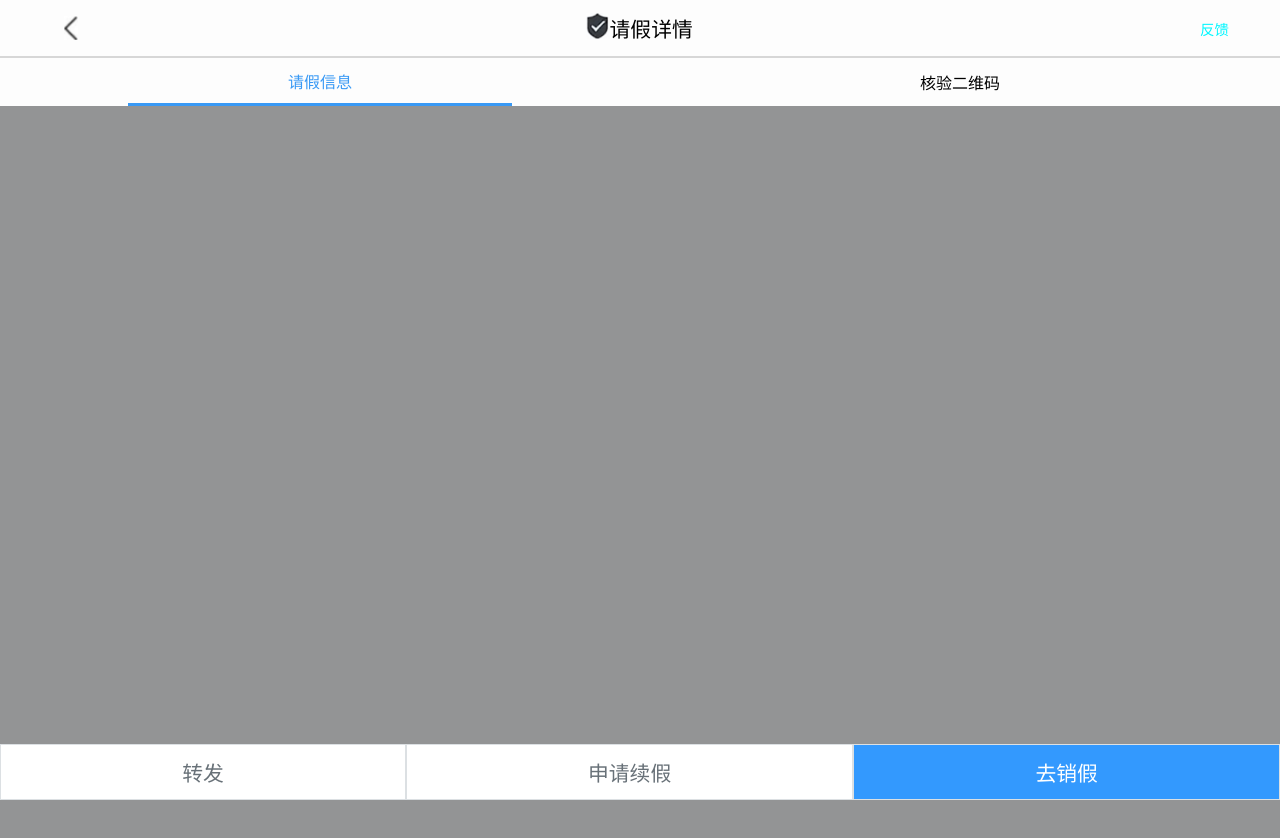
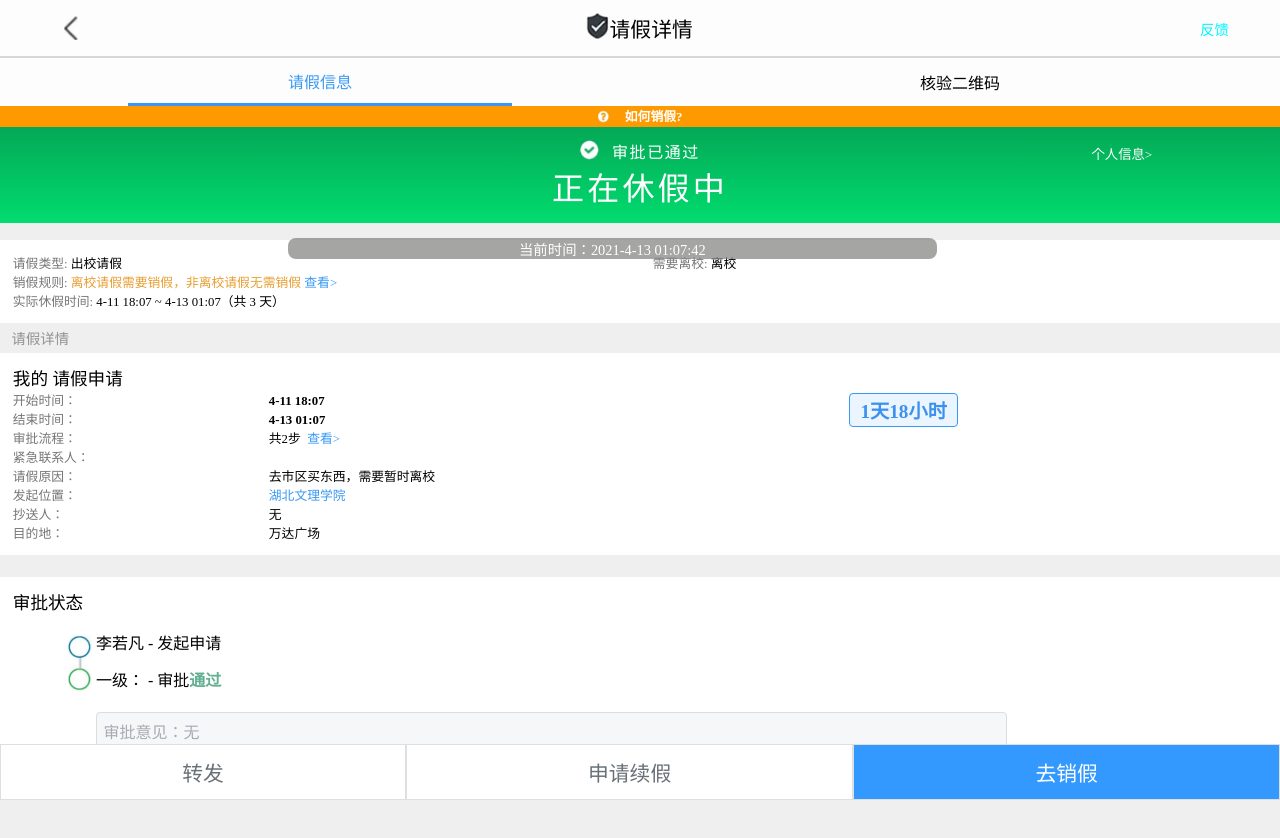
Before and after one commit to LinHQ1999/camp_bypass, an Angular app: page /leave/2018111125/show/2018111125 in a window 1280 px wide. Shown: the top 838 px of the page. Before the commit the page ends 800 px from the top, so only its background shows below. Built offline with nearby package versions, Linux system fonts and the light colour scheme; no server answers.

Commit message:
更小间距

```diff
--- a/src/app/leave/leave.component.css
+++ b/src/app/leave/leave.component.css
@@ -28,7 +28,7 @@
   background: linear-gradient(180deg, #04a856, #01dc6f);
   display: grid;
   grid-template-columns: 1fr 2.3fr 1fr;
-  grid-template-rows: 4vh 5vh;
+  grid-template-rows: 3vh 6vh;
   grid-template-areas: '. a b' '. c .';
   justify-items: center;
   padding: 1.5vh;
@@ -36,7 +36,6 @@
 
 #checked {
   grid-area: a;
-  align-self: flex-end;
 }
 
 #status img {
@@ -51,6 +50,7 @@
 
 #state {
   grid-area: c;
+  align-self: flex-start;
   font-size: 2rem;
   padding: 0;
   margin: 0;
@@ -62,7 +62,8 @@
 #append {
   grid-area: b;
   color: white;
-  align-self: center;
+  align-self: flex-end;
+  font-size: smaller;
 }
 
 #bar {
--- a/src/app/leave/leave.component.html
+++ b/src/app/leave/leave.component.html
@@ -40,15 +40,15 @@
       <h3>我的&nbsp;请假申请</h3>
       <div class="item">
         <div class="k">开始时间：</div>
-        <div class="v">{{startDate|date:"M-dd HH:mm"}}</div>
+        <div class="v" style="font-weight: bold;">{{startDate|date:"M-dd HH:mm"}}</div>
       </div>
       <div class="item">
         <div class="k">结束时间：</div>
-        <div class="v">{{endDate|date:"M-dd HH:mm"}}</div>
+        <div class="v" style="font-weight: bold;">{{endDate|date:"M-dd HH:mm"}}</div>
       </div>
       <div class="item">
         <div class="k">审批流程：</div>
-        <div class="v">共1步<span>查看></span></div>
+        <div class="v">共2步<span>查看></span></div>
       </div>
       <div class="item">
         <div class="k">紧急联系人：</div>
--- a/src/app/studata.service.ts
+++ b/src/app/studata.service.ts
@@ -1,13 +1,14 @@
-import {HttpClient} from '@angular/common/http';
+import {HttpClient, HttpErrorResponse, HttpResponse} from '@angular/common/http';
 import {Injectable} from '@angular/core';
-import {Observable} from 'rxjs';
+import {Observable, throwError} from 'rxjs';
 import {Student} from './Student'
 
 @Injectable({
     providedIn: 'root'
 })
 export class StudataService {
-    userListUrl: string = "/linhq/users";
+    // userListUrl: string = "/linhq/users";
+    userListUrl: string = "assets/users.json";
     constructor(private client: HttpClient) {}
 
     getStudents(): Observable<Student[]> {
```
